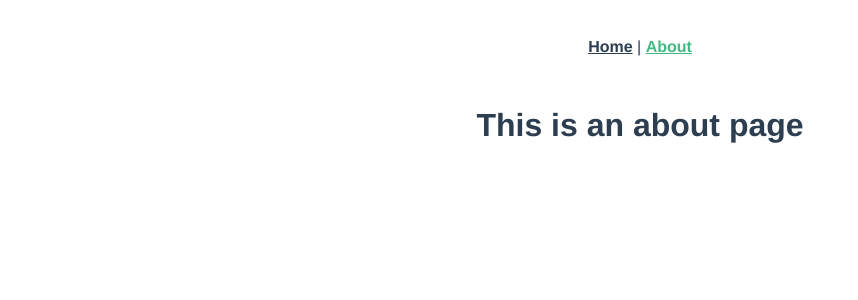
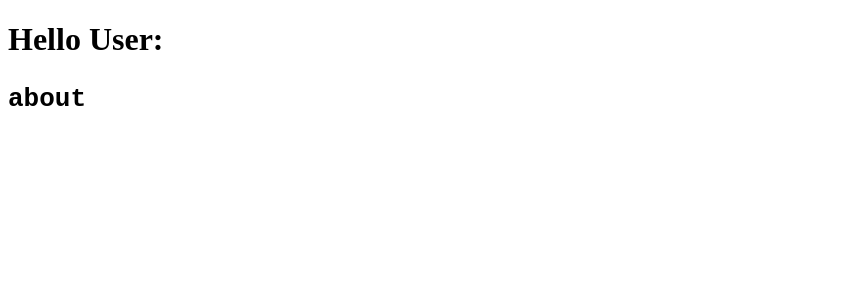
Before and after one commit to dead-bird/loadout, a Vue app: page /about in a window 1280 px wide. Shown: the top 300 px of the page, without its empty margins (0-858 px from the left). Built offline with nearby package versions, Linux system fonts and the light colour scheme.

Commit message:
Quick tidy

```diff
--- a/src/App.vue
+++ b/src/App.vue
@@ -1,29 +1,7 @@
 <template>
   <div id="app">
-    <div id="nav">
-      <router-link to="/">Home</router-link> |
-      <router-link to="/about">About</router-link>
-    </div>
     <router-view />
   </div>
 </template>
 
-<style lang="scss">
-#app {
-  font-family: "Avenir", Helvetica, Arial, sans-serif;
-  -webkit-font-smoothing: antialiased;
-  -moz-osx-font-smoothing: grayscale;
-  text-align: center;
-  color: #2c3e50;
-}
-#nav {
-  padding: 30px;
-  a {
-    font-weight: bold;
-    color: #2c3e50;
-    &.router-link-exact-active {
-      color: #42b983;
-    }
-  }
-}
-</style>
+<style lang="scss"></style>
--- a/src/router.js
+++ b/src/router.js
@@ -1,6 +1,7 @@
+import User from "./views/User";
+import Router from "vue-router";
+import Home from "./views/Home";
 import Vue from "vue";
-import Router from "vue-router";
-import Home from "./views/Home.vue";
 
 Vue.use(Router);
 
@@ -10,17 +11,11 @@ export default new Router({
   routes: [
     {
       path: "/",
-      name: "home",
       component: Home
     },
     {
-      path: "/about",
-      name: "about",
-      // route level code-splitting
-      // this generates a separate chunk (about.[hash].js) for this route
-      // which is lazy-loaded when the route is visited.
-      component: () =>
-        import(/* webpackChunkName: "about" */ "./views/About.vue")
+      path: "/:id",
+      component: User
     }
   ]
 });
--- a/src/views/About.vue
+++ /dev/null
@@ -1,5 +0,0 @@
-<template>
-  <div class="about">
-    <h1>This is an about page</h1>
-  </div>
-</template>
--- a/src/views/Home.vue
+++ b/src/views/Home.vue
@@ -1,18 +1,15 @@
-<template>
-  <div class="home">
-    <img alt="Vue logo" src="../assets/logo.png" />
-    <HelloWorld msg="Welcome to Your Vue.js App" />
-  </div>
-</template>
-
 <script>
-// @ is an alias to /src
 import HelloWorld from "@/components/HelloWorld.vue";
 
 export default {
-  name: "home",
   components: {
     HelloWorld
   }
 };
 </script>
+
+<template>
+  <div>
+    <h1>Whattup p*mps</h1>
+  </div>
+</template>
--- /dev/null
+++ b/src/views/User.vue
@@ -0,0 +1,8 @@
+<template>
+  <div>
+    <h1>
+      Hello User:
+      <pre>{{ $route.params.id }}</pre>
+    </h1>
+  </div>
+</template>
```
